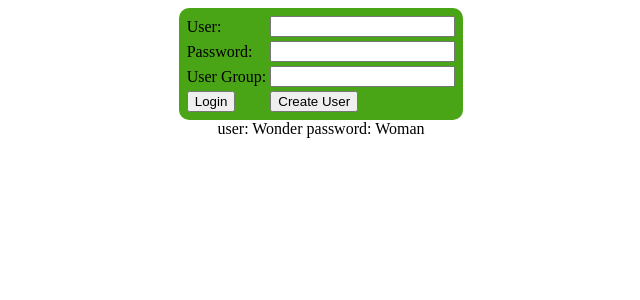
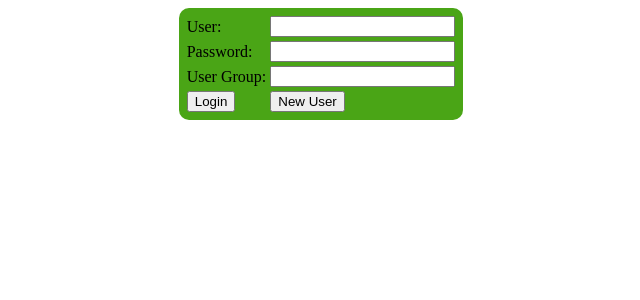
Before and after one commit to brownietn/csc155website, a PHP site: page /login.php in a window 1280 px wide. Shown: the top 300 px of the page, without its empty margins (319-959 px from the left). Run offline with PHP 8.4, Linux system fonts and the light colour scheme.

Commit message:
login and newuser updates

```diff
--- a/login.php
+++ b/login.php
@@ -38,7 +38,7 @@ if (isset($_POST['choice']))
     }
     $message = "Invalid username or password!";
     }
-  if ($_POST['choice'] == 'Create User')
+  if ($_POST['choice'] == 'New User')
   {
      header('Location: newuser.php');
   }
@@ -66,11 +66,10 @@ showPost("usergroup");?>'></td>
 </tr>
 <tr>
 <td><input type='submit' name='choice' value='Login'></td>
-<td><input type='submit' name='choice' value='Create User'</td>
+<td><input type='submit' name='choice' value='New User'</td>
 </tr>
 </table>
 
-<center>user: Wonder password: Woman</center>
 
 <div style='position: absolute; bottom: 10px; '><p><?php echo $message;?></p>
 <br>
```
Also changed, not shown: newuser.php (+22 -5 lines).
